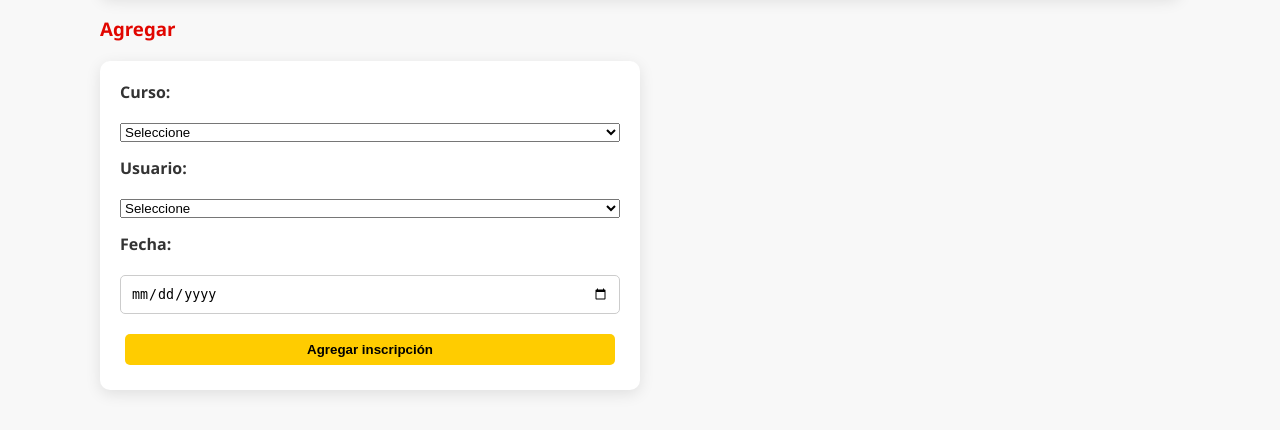
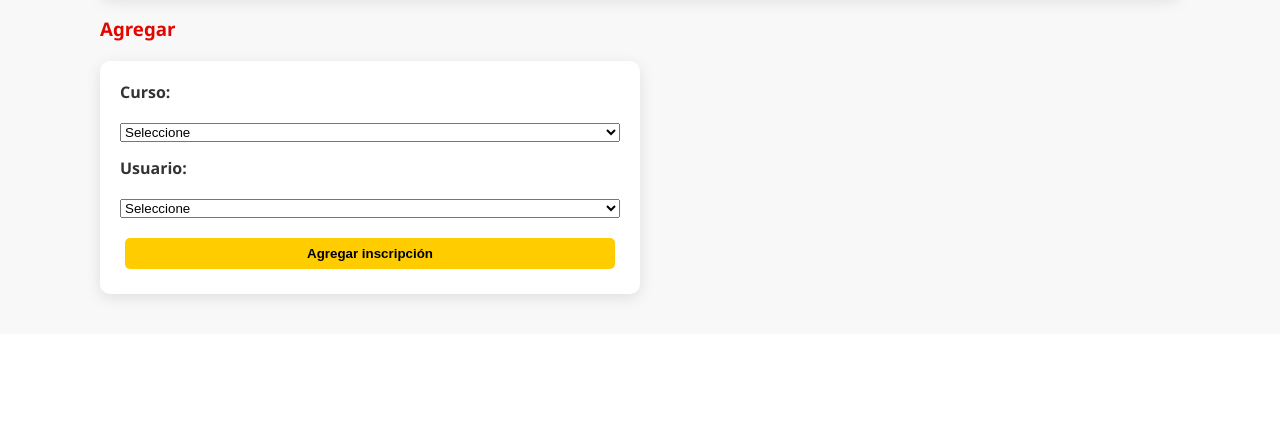
Before and after one commit to Gonzalolo1123/punto_fitness, a Django app: page /cursos/ in a window 1280 px wide. Shown: the part 1083-1513 px from the top of the page. After the commit the page ends 1387 px from the top, so only its background shows below. Run offline with Django 5.2, Linux system fonts and the light colour scheme; data that the repository does not hold is empty.

Commit message:
eliminacion de atributos id en datos de actualziación de curso, y omisión de ingreso de fecha de inscripción de usuario a curso

```diff
--- a/punto_fitness/punto_app/static/js/cursos.js
+++ b/punto_fitness/punto_app/static/js/cursos.js
@@ -169,7 +169,6 @@ function manejoCrearInscripcion(e) {
   const formData = {
     usuario_id: document.getElementById('inscripcion-usuario').value,
     curso_id: document.getElementById('inscripcion-curso').value,
-    fecha_inscripcion: document.getElementById('inscripcion-fecha_inscripcion').value,
   };
 
   crearInscripcion(formData)
--- a/punto_fitness/punto_app/templates/punto_app/admin_cursos.html
+++ b/punto_fitness/punto_app/templates/punto_app/admin_cursos.html
@@ -58,14 +58,14 @@
               <input class="form-input" type="date" name="curso-fecha_realizacion" value="{{ curso.fecha }}" required>
 
               <label class="form-label" for="curso-estado">Estado:</label>
-              <select id="curso-estado" name="curso-estado" required>
+              <select name="curso-estado" required>
                 <option value="" selected disabled>Seleccione</option>
                 <option value="activo">Activo</option>
                 <option value="cancelado">Cancelado</option>
               </select>
 
               <label class="form-label" for="curso-establecimiento">Establecimiento:</label>
-              <select id="curso-establecimiento" name="curso-establecimiento" required>
+              <select name="curso-establecimiento" required>
                 <option value="" selected disabled>Seleccione</option>
                 {% for establecimiento in establecimientos %}
                 <option value="{{ establecimiento.id }}">{{ establecimiento.nombre }}</option>
@@ -205,9 +205,6 @@
         {% endfor %}
       </select>
 
-      <label class="form-label" for="inscripcion-fecha_inscripcion">Fecha:</label>
-      <input class="form-input" type="date" id="inscripcion-fecha_inscripcion" name="inscripcion-fecha_inscripcion" value="{{ inscripcion.fecha }}" required>
-
       <button class="filtro-btn" type="submit">Agregar inscripción</button>
     </form>
   </section>
--- a/punto_fitness/punto_app/views.py
+++ b/punto_fitness/punto_app/views.py
@@ -687,7 +687,7 @@ def admin_curso_actualizar(request, curso_id):
         curso.cupos = data.get('cupos', curso.cupos)
         curso.fecha_realizacion = data.get('fecha_realizacion', curso.fecha_realizacion)
         curso.estado = data.get('estado', curso.estado)
-        curso.establecimiento = data.get('establecimiento', curso.establecimiento)
+        curso.establecimiento_id = data.get('establecimiento_id', curso.establecimiento_id)
         curso.save()
 
         return JsonResponse({
@@ -696,7 +696,7 @@ def admin_curso_actualizar(request, curso_id):
             'cupos': curso.cupos,
             'fecha_realizacion': curso.fecha_realizacion,
             'estado': curso.estado,
-            'establecimiento': curso.establecimiento
+            'establecimiento_id': curso.establecimiento_id
         })
     except Exception as e:
         return JsonResponse({'error': str(e)}, status=400)
@@ -718,7 +718,7 @@ def admin_inscripcion_crear(request):
         inscripcion = Inscripcion.objects.create(
             usuario_id=data['usuario_id'],
             curso_id=data['curso_id'],
-            fecha_inscripcion=data['fecha_inscripcion']
+            fecha_inscripcion=timezone.now()
         )
         return JsonResponse({
             'id': inscripcion.id,
```
